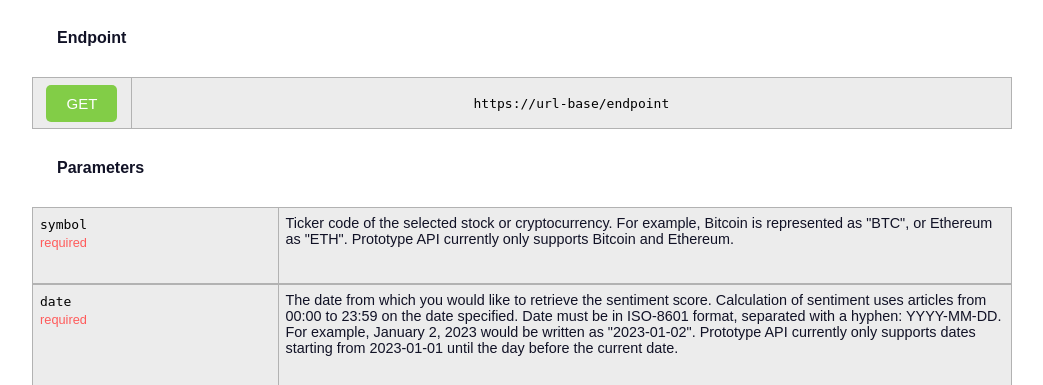
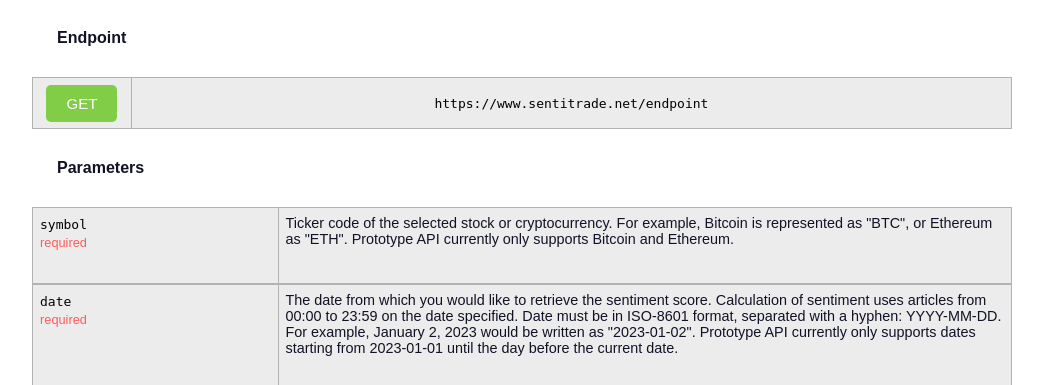
Before and after one commit to luka-ziv/sentitrade, a FastAPI app: template templates/index.html in a window 1280 px wide. Shown: the part 2026-2411 px from the top of the page, without its empty margins (118-1161 px from the left). Run offline with FastAPI, Linux system fonts and the light colour scheme; the template is opened without the code that fills it, so the values that code supplies are empty; some libraries are stand-ins or nearby versions.

Commit message:
Update Docs: Endpoint

```diff
--- a/templates/index.html
+++ b/templates/index.html
@@ -132,7 +132,7 @@
                 <button class="get-request">GET</button>
             </div>
             <div class="endpoint-column">
-                <code>https://url-base/endpoint</code>
+                <code>https://www.sentitrade.net/endpoint</code>
             </div>
         </div>
         <h3 class="sub-headers">Parameters</h3>
```
